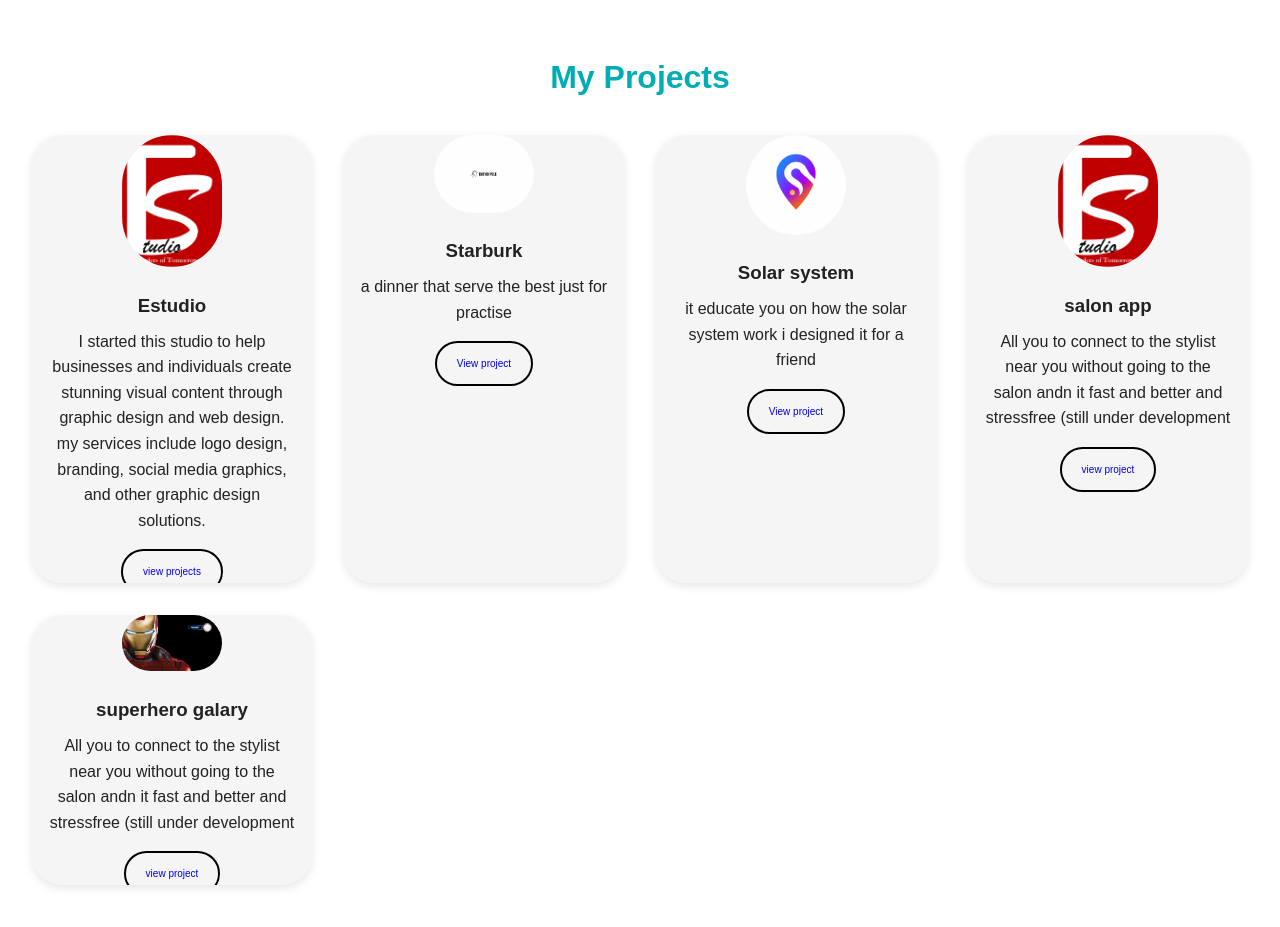
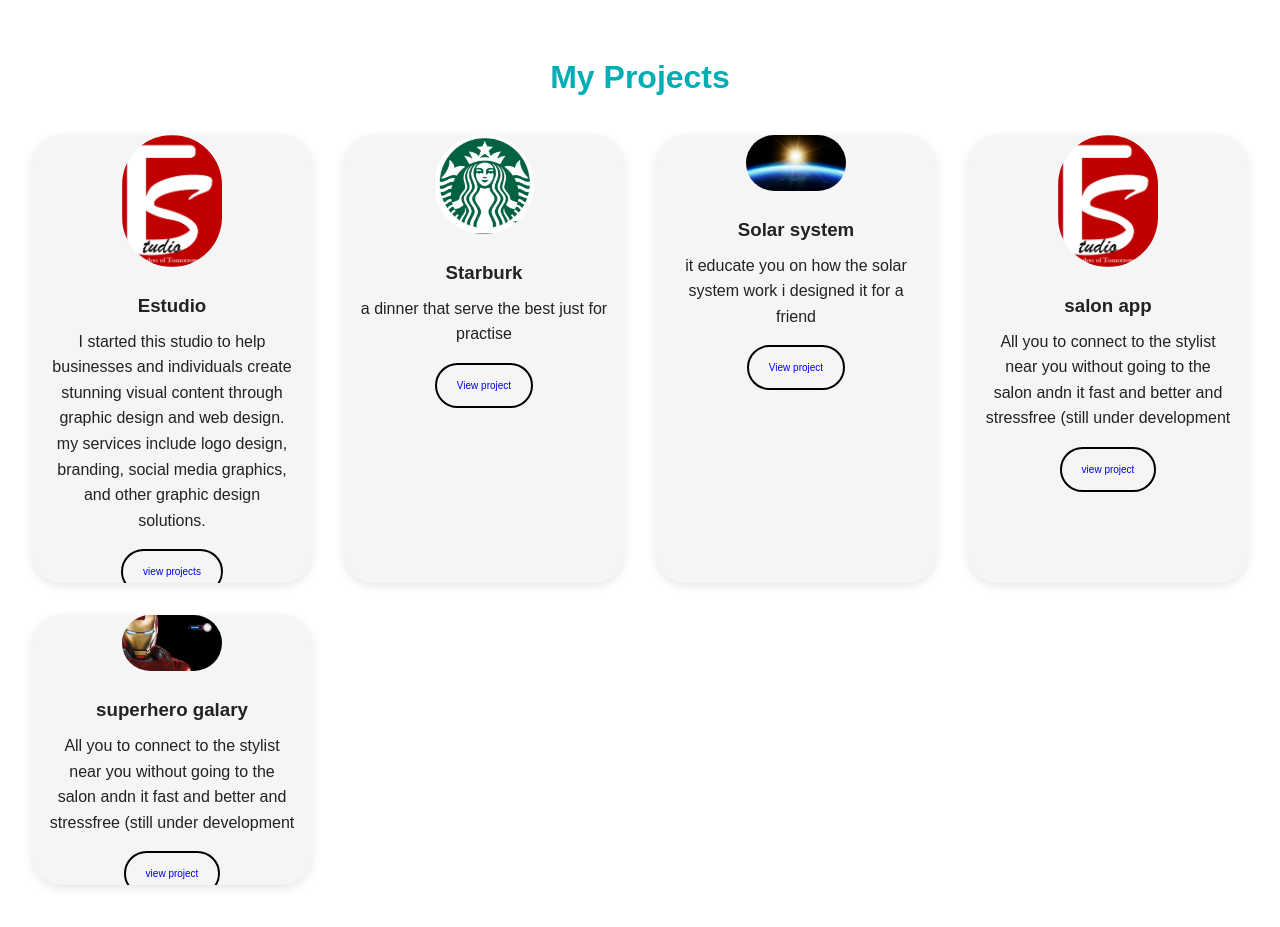
Before and after one commit to okunoluwa/Okunoluwakiikuna-Enoch-Emmanuel-portfolio, a plain HTML site: page index.html in a window 1280 px wide. Shown: the part 3700-4627 px from the top of the page. Drawn offline with Linux system fonts and the light colour scheme.

Commit message:
Fix HTML formatting and structure

```diff
--- a/index.html
+++ b/index.html
@@ -63,13 +63,13 @@
       </div>
 
       <div class="project-card">
-        <img src="images/IMG-20260103-WA0018.jpg" alt="Project 2" />
+        <img src="images/logo.jpg" alt="Project 2" />
         <h3>Starburk</h3>
         <p>a dinner that serve the best just for practise </p>
         <a href=" https://okunoluwa.github.io/tech-project/">View project</a>
       </div>
       <div class="project-card">
-        <img src="images/Copilot_20251014_175925.png" alt="Project 3" />
+        <img src="images/earth-sunrise.jpg" alt="Project 3" />
         <h3>Solar system </h3>
         <p>it educate you on how the solar system work i designed it for a friend  </p>
         <a href="https://okunoluwa.github.io/Solar-system/">View project </a>
```
